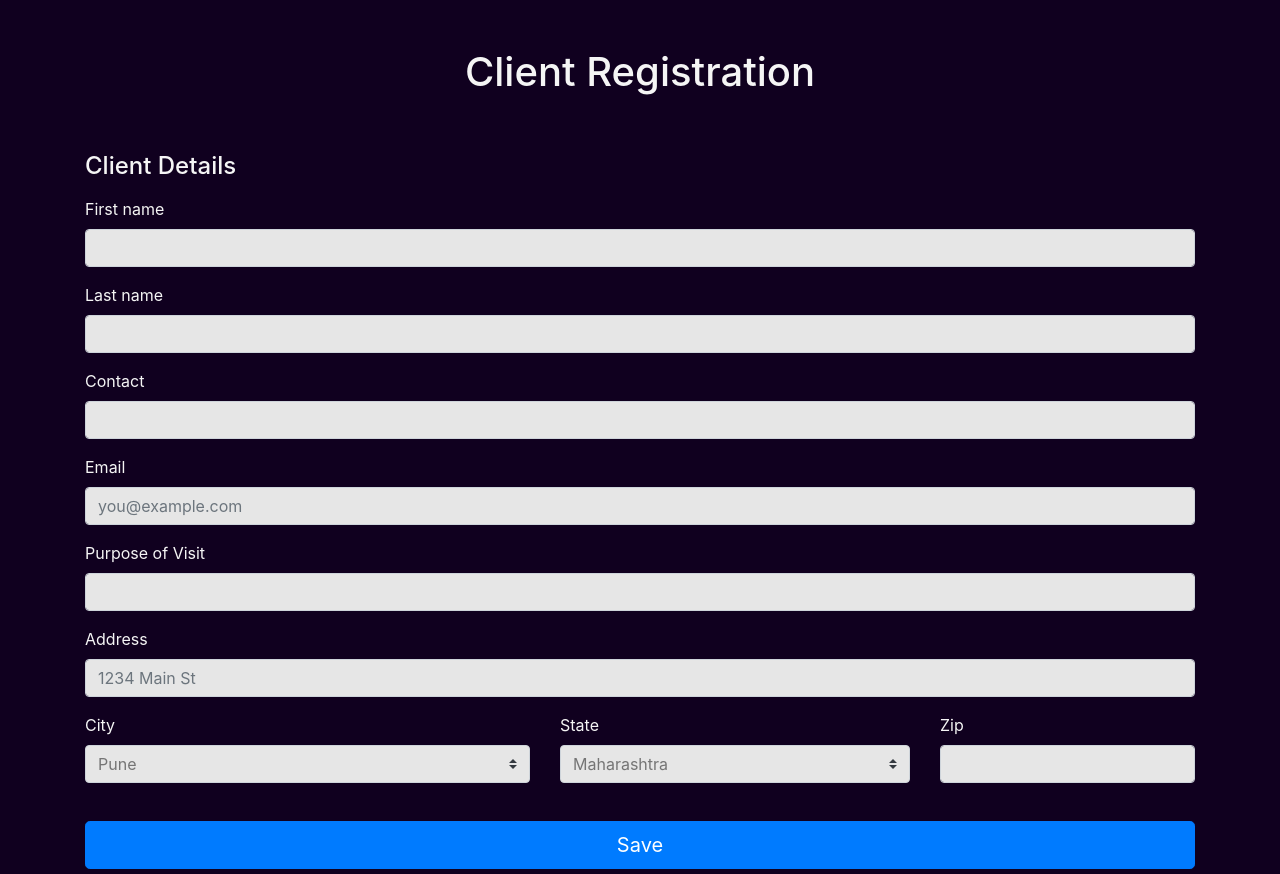
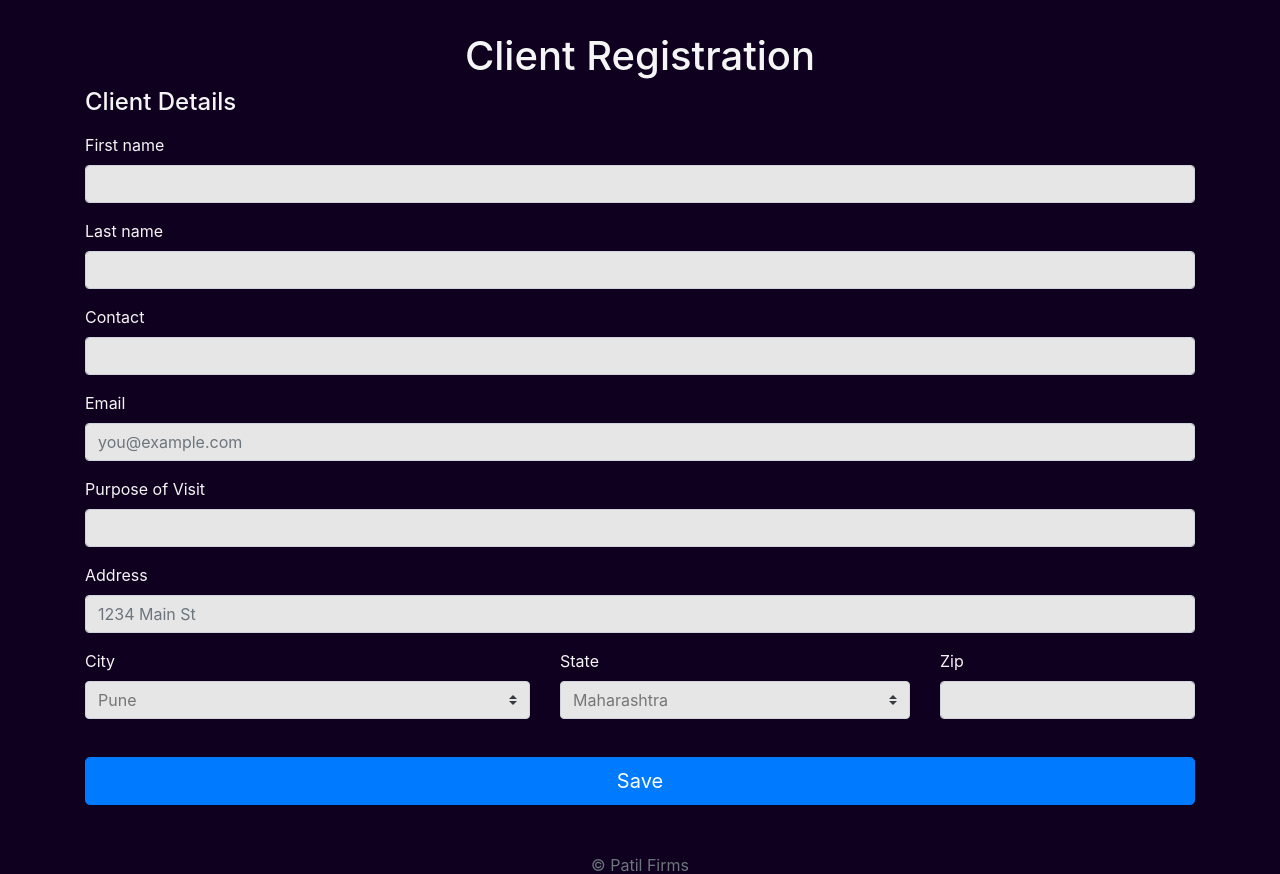
Before and after one commit to indrajeet3333/djangoproject, a Django app: page / in a window 1280 px wide. Shown: the top 874 px of the page. Run offline with Django 3.2, Linux system fonts and the light colour scheme; some libraries are stand-ins or nearby versions.

Commit message:
Fix Top Padding

```diff
--- a/patiladmin/templates/patiladmin/index.html
+++ b/patiladmin/templates/patiladmin/index.html
@@ -26,7 +26,7 @@
 <div class="container">
     <div class="row">
         <div class="col-md-12 order-md-1">
-            <div class="py-5 text-center">
+            <div class="text-center" style="padding-top: 2rem">
             <!--    <img class="d-block mx-auto mb-4" src="{% static 'appstatic/head.png' %}"
                     alt="" width="244" height="202"> -->
                 <h1>Client Registration</h1>
```
